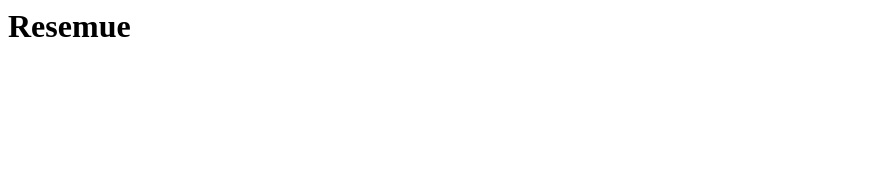
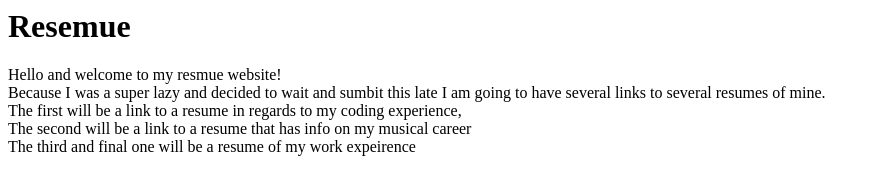
Before and after one commit to Vilhelm13/website, a plain HTML site: page index.html in a window 1280 px wide. Shown: the whole page, without its empty margins (0-880 px from the left). Drawn offline with Linux system fonts and the light colour scheme.

Commit message:
Update index.html

```diff
--- a/index.html
+++ b/index.html
@@ -6,6 +6,12 @@
  <body>
    <h1>Resemue</h1>
 
+  <p> Hello and welcome to my resmue website! <br>
+   Because I was a super lazy and decided to wait and sumbit this late I am going to have several links to several resumes of mine. <br>
+   The first will be a link to a resume in regards to my coding experience,<br>
+   The second will be a link to a resume that has info on my musical career<br>
+   The third and final one will be a resume of my work expeirence
+   </p>
 
   </body>
   </html>
```
